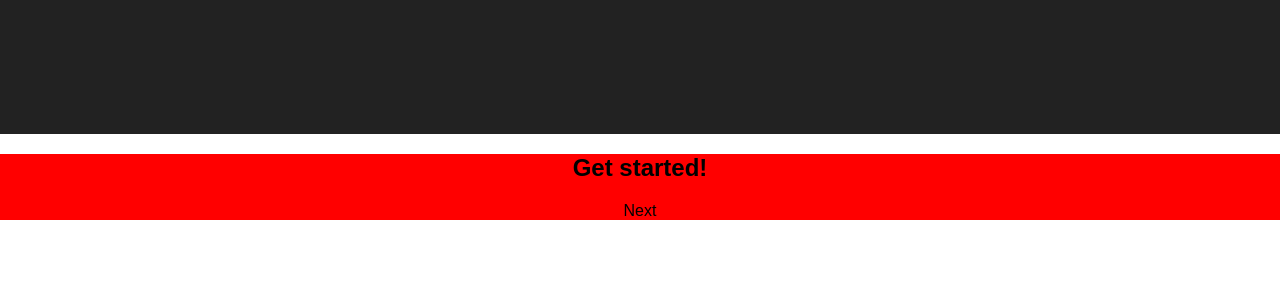
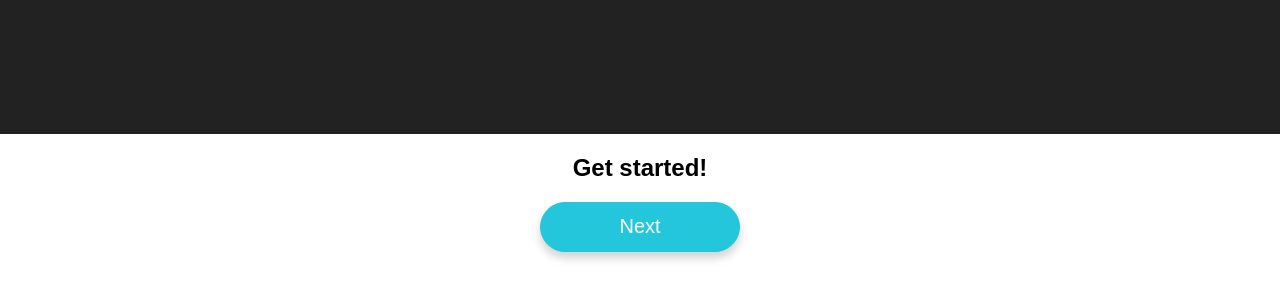
Before and after one commit to chrisfoster22/BFB-2, a React (Create React App) app: page / in a window 1280 px wide. Shown: the part 56-356 px from the top of the page. Built offline with nearby package versions, Linux system fonts and the light colour scheme; what shopify-buy would draw is missing.

Commit message:
Create button styles

```diff
--- a/src/components/Selector.js
+++ b/src/components/Selector.js
@@ -29,8 +29,8 @@ export default class Selector extends Component {
             <div style={styles.container}>
                 <h2>{this.props.step.message}</h2>
                 <div>{options}</div>
-                <div onClick={this.props.nextStep}>Next</div>
-                {this.props.step.type && <div onClick={this.props.prevStep}>Back</div> }
+                <button style={{...styles.button, ...styles.buttonPrimary}} onClick={this.props.nextStep}>Next</button>
+                {this.props.step.type && <button style={{...styles.link, ...styles.buttonSecondary}} onClick={this.props.prevStep}>{'<  Back'}</button> }
             </div>
         )
     }
@@ -46,8 +46,8 @@ export default class Selector extends Component {
             <div>
                 <h2>{this.props.step.message}</h2>
                 <div>{options}</div>
-                <div onClick={this.props.nextStep}>Next</div>
-                {this.props.step.type && <div onClick={this.props.prevStep}>Back</div> }
+                <button style={{...styles.button, ...styles.buttonPrimary}} onClick={this.props.nextStep}>Next</button>
+                {this.props.step.type && <button style={{...styles.link, ...styles.buttonSecondary}} onClick={this.props.prevStep}>{'<  Back'}</button> }
             </div>
         )
     }
@@ -55,7 +55,26 @@ export default class Selector extends Component {
 
 
 const styles = {
-  container: {
-    backgroundColor: "red"
+  button: {
+    width: "200px",
+    height: "50px",
+    border: "1px solid #24C6DC",
+    borderRadius: "100px",
+    boxShadow: "0 6px 10px 0 rgba(0,0,0,0.18)",
+    fontSize: "20px",
+    cursor: "pointer"
+  },
+  buttonPrimary: {
+    color: "#FFFFFF",
+    background: "#24C6DC",
+  },
+  buttonSecondary: {
+    color: "#24C6DC",
+    background: "#FFFFFF",
+  },
+  link: {
+    border: "none",
+    fontSize: "20px",
+    cursor: "pointer"
   }
 }
```
